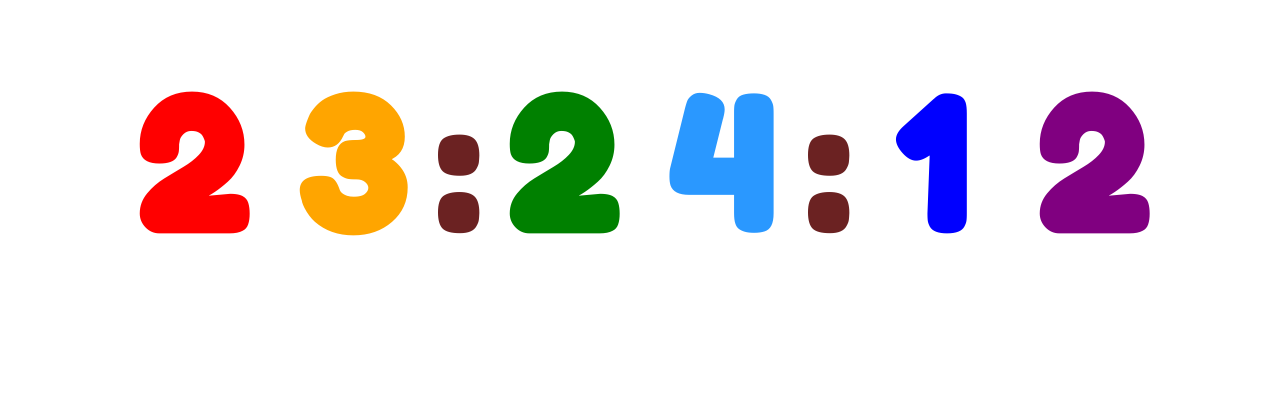
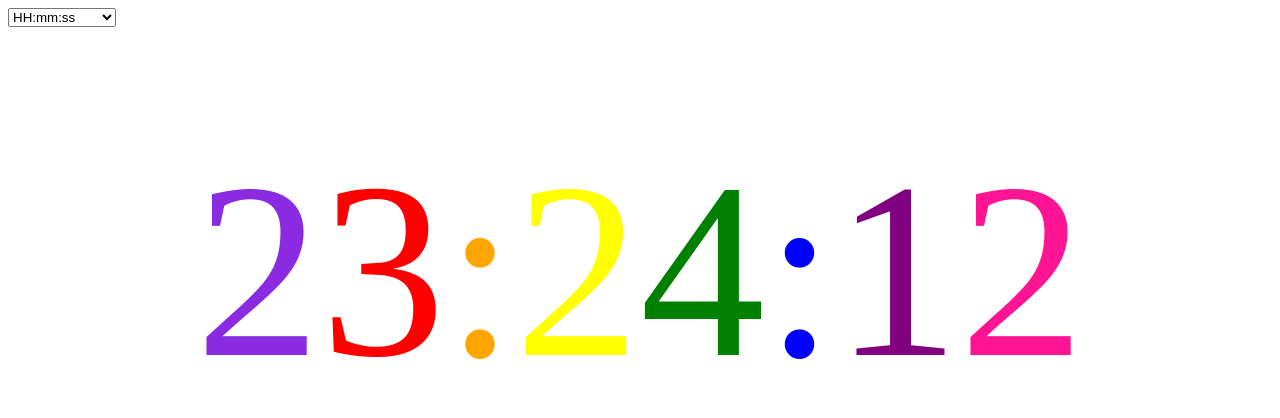
Before and after one commit to Kalistratus/Front-End-Pro_Hillel_Tsobenko, a plain HTML site: page HW15_Watch/index.html in a window 1280 px wide. Drawn offline with Linux system fonts and the light colour scheme.

Commit message:
Fix Clock

```diff
--- a/HW15_Watch/index.html
+++ b/HW15_Watch/index.html
@@ -8,59 +8,24 @@
   <link href="https://fonts.googleapis.com/css2?family=Fredoka+One&display=swap" rel="stylesheet">
 </head>
 <style>
-  body {
-    font-family: 'Fredoka One', cursive;
-    font-size: 180px;
-    font-weight: bold;
-  }
-
-  .container {
+  .clock {
+    padding-top: 100px;
+    font-size: 250px;
     display: flex;
-    padding-top: 50px;
     justify-content: center;
-  }
-
-  .container div {
-    width: 160px;
-    height: 220px;
-    text-align: center;
-  }
-
-  .container .separator {
-    width: 50px;
-  }
-
-  .separator {
-    color: #6b2222;
-  }
-
-  .hour-first {
-    color: red;
-  }
-
-  .hour-second {
-    color: orange;
-  }
-
-  .minute-first {
-    color: green;
-  }
-
-  .minute-second {
-    color: rgb(42, 152, 255);
-  }
-
-  .second-first {
-    color: blue;
-  }
-
-  .second-second {
-    color: purple;
   }
 </style>
 
 <body>
-  <div id="wrapper"></div>
+  <div id="wrapper">
+
+    <select name="clock-format">
+      <option value="format1">HH:mm:ss</option>
+      <option value="format2">HH:mm</option>
+      <option value="format3">HH:mm:ss PM</option>
+    </select>
+
+  </div>
 
   <script src="script.js"></script>
 </body>
--- a/HW15_Watch/script.js
+++ b/HW15_Watch/script.js
@@ -1,118 +1,342 @@
 const wrapper = document.querySelector("#wrapper");
 
+const div = document.createElement("div");
+div.className = "clock";
+wrapper.appendChild(div);
 
-function firstNumberOfHour() {
-  const hoursFirstNumber = document.createElement("div");
-  hoursFirstNumber.className = "hour-first";
+class Clock {
+  constructor() {
+    this.intervalId = null;
+  }
 
-  return hoursFirstNumber;
+  formatDateToString() {
+    throw new Error("Not implemented!");
+  }
+
+  render() {
+    const dateFormatted = this.formatDateToString();
+    const colors = ["blueviolet", "red", "orange", "yellow", "green", "blue", "purple", "deeppink", "lightseagreen", "magenta", "midnightblue", " navy"];
+
+    // Удаление всех дочерних элементов
+    while (div.firstChild) div.removeChild(div.firstChild);
+
+    for (let i = 0; i < dateFormatted.length; i++) {
+      const elem = document.createElement("span");
+      elem.innerText = dateFormatted[i];
+      elem.style.color = colors[i];
+      div.appendChild(elem);
+    }
+  }
+
+  start() {
+    this.intervalId = setInterval(() => this.render(), 1000);
+  }
+
+  stop() {
+    clearInterval(this.intervalId);
+  }
 }
 
-function secondNumberOfHour() {
-  const hoursSecondNumber = document.createElement("div");
-  hoursSecondNumber.className = "hour-second";
+class FormatWithSeconds extends Clock {
+  formatDateToString() {
+    const date = new Date();
 
-  return hoursSecondNumber;
+    let hours = String(date.getHours());
+    let minutes = String(date.getMinutes());
+    let seconds = String(date.getSeconds());
+
+    if (hours < 10) hours = "0" + hours;
+    if (minutes < 10) minutes = "0" + minutes;
+    if (seconds < 10) seconds = "0" + seconds;
+
+    return `${hours}:${minutes}:${seconds}`;
+  }
 }
 
-function firstNumberOfMinute() {
-  const minutesFirstNumber = document.createElement("div");
-  minutesFirstNumber.className = "minute-first";
+class FormatWithoutSeconds extends Clock {
+  formatDateToString() {
+    const date = new Date();
 
-  return minutesFirstNumber;
+    let hours = String(date.getHours());
+    let minutes = String(date.getMinutes());
+
+    if (hours < 10) hours = "0" + hours;
+    if (minutes < 10) minutes = "0" + minutes;
+
+    return `${hours}:${minutes}`;
+  }
 }
 
-function secondNumberOfMinute() {
-  const minutesSecondNumber = document.createElement("div");
-  minutesSecondNumber.className = "minute-second";
+class FormatAmPm extends Clock {
+  formatDateToString() {
+    const date = new Date();
 
-  return minutesSecondNumber;
+    let hours = String(date.getHours());
+    let minutes = String(date.getMinutes());
+    let seconds = String(date.getSeconds());
+
+    if (hours < 10) hours = "0" + hours;
+    if (minutes < 10) minutes = "0" + minutes;
+    if (seconds < 10) seconds = "0" + seconds;
+
+    let amPm = "AM";
+    let hoursAm = hours;
+
+    if (hoursAm > 12) {
+      hoursAm -= 12;
+      amPm = "PM";
+    }
+
+    return `${hoursAm}:${minutes}:${seconds}${amPm}`;
+  }
 }
 
-function firstNumberOfSecond() {
-  const secondsFirstNumber = document.createElement("div");
-  secondsFirstNumber.className = "second-first";
-
-  return secondsFirstNumber;
+// local, short
+function createClock(format) {
+  switch (format) {
+    case "format1":
+      return new FormatWithSeconds();
+    case "format2":
+      return new FormatWithoutSeconds();
+    case "format3":
+      return new FormatAmPm();
+    default:
+      return null;
+  }
 }
 
-function secondNumberOfSecond() {
-  const secondsSecondNumber = document.createElement("div");
-  secondsSecondNumber.className = "second-second";
-
-  return secondsSecondNumber;
-}
-
-// Разделитель
-function separatorNumbers() {
-  const separatorDiv = document.createElement("div");
-  separatorDiv.className = "separator";
-  separatorDiv.innerText = ":";
-
-  return separatorDiv;
+let clock = createClock("format1");
+if (clock !== null) {
+  clock.start();
 }
 
 
-function createWatchContainer() {
-  const watchContainer = document.createElement("div");
-  watchContainer.className = "container";
+const select = document.querySelector("select");
+select.addEventListener("change", (event) => {
+  clock.stop();
 
-  const hour1 = firstNumberOfHour();
-  const hour2 = secondNumberOfHour();
-  const minute1 = firstNumberOfMinute();
-  const minute2 = secondNumberOfMinute();
-  const second1 = firstNumberOfSecond();
-  const second2 = secondNumberOfSecond();
-  const separator1 = separatorNumbers();
-  const separator2 = separatorNumbers();
+  clock = createClock(event.target.value);
+  if (clock !== null) {
+    clock.start();
+  }
 
-  watchContainer.appendChild(hour1);
-  watchContainer.appendChild(hour2);
-  watchContainer.appendChild(separator1);
-  watchContainer.appendChild(minute1);
-  watchContainer.appendChild(minute2);
-  watchContainer.appendChild(separator2);
-  watchContainer.appendChild(second1);
-  watchContainer.appendChild(second2);
-
-  return watchContainer;
-}
+});
 
 
-if (wrapper !== null) {
-  const container = createWatchContainer();
-  wrapper.appendChild(container);
-}
 
 
-const hour1 = document.querySelector(".hour-first");
-const hour2 = document.querySelector(".hour-second");
-const minute1 = document.querySelector(".minute-first");
-const minute2 = document.querySelector(".minute-second");
-const second1 = document.querySelector(".second-first");
-const second2 = document.querySelector(".second-second");
 
 
-function getCurrentTime() {
-  const date = new Date();
 
-  let hours = String(date.getHours());
-  let minutes = String(date.getMinutes());
-  let seconds = String(date.getSeconds());
+// const wrapper = document.querySelector("#wrapper");
 
-  if (hours < 10) hours = "0" + hours;
-  if (minutes < 10) minutes = "0" + minutes;
-  if (seconds < 10) seconds = "0" + seconds;
 
-  // Для вывода времени в консоль достаточно этой функции (getCurrentTime) без последних 6-и строк кода
-  console.log(`${hours}:${minutes}:${seconds}`);
+// function firstNumberOfHour() {
+//   const hoursFirstNumber = document.createElement("div");
+//   hoursFirstNumber.className = "hour-first";
 
-  hour1.innerText = hours[0];
-  hour2.innerText = hours[1];
-  minute1.innerText = minutes[0];
-  minute2.innerText = minutes[1];
-  second1.innerText = seconds[0];
-  second2.innerText = seconds[1];
-}
+//   return hoursFirstNumber;
+// }
 
-setInterval(getCurrentTime, 1000);
+// function secondNumberOfHour() {
+//   const hoursSecondNumber = document.createElement("div");
+//   hoursSecondNumber.className = "hour-second";
+
+//   return hoursSecondNumber;
+// }
+
+// function firstNumberOfMinute() {
+//   const minutesFirstNumber = document.createElement("div");
+//   minutesFirstNumber.className = "minute-first";
+
+//   return minutesFirstNumber;
+// }
+
+// function secondNumberOfMinute() {
+//   const minutesSecondNumber = document.createElement("div");
+//   minutesSecondNumber.className = "minute-second";
+
+//   return minutesSecondNumber;
+// }
+
+// function firstNumberOfSecond() {
+//   const secondsFirstNumber = document.createElement("div");
+//   secondsFirstNumber.className = "second-first";
+
+//   return secondsFirstNumber;
+// }
+
+// function secondNumberOfSecond() {
+//   const secondsSecondNumber = document.createElement("div");
+//   secondsSecondNumber.className = "second-second";
+
+//   return secondsSecondNumber;
+// }
+
+// // Разделитель
+// function separatorNumbers() {
+//   const separatorDiv = document.createElement("div");
+//   separatorDiv.className = "separator";
+//   separatorDiv.innerText = ":";
+
+//   return separatorDiv;
+// }
+
+
+// function createWatchContainer() {
+//   const watchContainer = document.createElement("div");
+//   watchContainer.className = "container";
+
+//   const hour1 = firstNumberOfHour();
+//   const hour2 = secondNumberOfHour();
+//   const minute1 = firstNumberOfMinute();
+//   const minute2 = secondNumberOfMinute();
+//   const second1 = firstNumberOfSecond();
+//   const second2 = secondNumberOfSecond();
+//   const separator1 = separatorNumbers();
+//   const separator2 = separatorNumbers();
+
+//   watchContainer.appendChild(hour1);
+//   watchContainer.appendChild(hour2);
+//   watchContainer.appendChild(separator1);
+//   watchContainer.appendChild(minute1);
+//   watchContainer.appendChild(minute2);
+//   watchContainer.appendChild(separator2);
+//   watchContainer.appendChild(second1);
+//   watchContainer.appendChild(second2);
+
+//   return watchContainer;
+// }
+
+
+// if (wrapper !== null) {
+//   const container = createWatchContainer();
+//   wrapper.appendChild(container);
+// }
+
+
+// const hour1 = document.querySelector(".hour-first");
+// const hour2 = document.querySelector(".hour-second");
+// const minute1 = document.querySelector(".minute-first");
+// const minute2 = document.querySelector(".minute-second");
+// const second1 = document.querySelector(".second-first");
+// const second2 = document.querySelector(".second-second");
+
+
+// function getCurrentTime() {
+//   const date = new Date();
+
+//   let hours = String(date.getHours());
+//   let minutes = String(date.getMinutes());
+//   let seconds = String(date.getSeconds());
+
+//   if (hours < 10) hours = "0" + hours;
+//   if (minutes < 10) minutes = "0" + minutes;
+//   if (seconds < 10) seconds = "0" + seconds;
+
+//   // Для вывода времени в консоль достаточно этой функции (getCurrentTime) без последних 6-и строк кода
+//   console.log(`${hours}:${minutes}:${seconds}`);
+
+//   hour1.innerText = hours[0];
+//   hour2.innerText = hours[1];
+//   minute1.innerText = minutes[0];
+//   minute2.innerText = minutes[1];
+//   second1.innerText = seconds[0];
+//   second2.innerText = seconds[1];
+// }
+
+// setInterval(getCurrentTime, 1000);
+
+
+
+
+
+
+
+
+// const wrapper = document.querySelector("#wrapper");
+// const select = document.querySelector("select");
+// const div = document.createElement("div");
+// wrapper.appendChild(div);
+
+
+// function renderClock(stringClock) {
+//   // for (let i = 0; i < stringClock.length; i++) {
+//   //   const elem = document.createElement("span");
+//   //   elem.innerText = stringClock[i];
+//   //   div.appendChild(elem);
+//   // }
+
+//   div.innerText = stringClock;
+// }
+
+// setInterval(renderClock, 1000);
+
+
+// function formatDate(clockType) {
+//   switch(clockType) {
+//     case "format1": return formatWithoutSeconds();
+//     case "format2": return formatWithSeconds();
+//     case "format3": return formatAmPm();
+//     default: return formatWithoutSeconds();
+//   }
+// }
+
+
+// function formatWithoutSeconds() {
+//   const date = new Date();
+
+//   let hours = String(date.getHours());
+//   let minutes = String(date.getMinutes());
+
+//   if (hours < 10) hours = "0" + hours;
+//   if (minutes < 10) minutes = "0" + minutes;
+
+//   console.log(`${hours}:${minutes}`);
+//   return `${hours}:${minutes}`;
+// }
+
+
+// function formatWithSeconds() {
+//   const date = new Date();
+
+//   let hours = String(date.getHours());
+//   let minutes = String(date.getMinutes());
+//   let seconds = String(date.getSeconds());
+
+//   if (hours < 10) hours = "0" + hours;
+//   if (minutes < 10) minutes = "0" + minutes;
+//   if (seconds < 10) seconds = "0" + seconds;
+
+//   console.log(`${hours}:${minutes}:${seconds}`);
+//   return `${hours}:${minutes}:${seconds}`;
+// }
+
+
+// function formatAmPm() {
+//   const date = new Date();
+
+//   let hours = String(date.getHours());
+//   let minutes = String(date.getMinutes());
+//   let seconds = String(date.getSeconds());
+
+//   if (hours < 10) hours = "0" + hours;
+//   if (minutes < 10) minutes = "0" + minutes;
+//   if (seconds < 10) seconds = "0" + seconds;
+
+//   let amPm = "AM";
+//   let hoursAm = hours;
+
+//   if (hoursAm > 12) {
+//     hoursAm -= 12;
+//     amPm = "PM";
+//   }
+
+//   console.log(`${hoursAm}:${minutes}:${seconds}${amPm}`);
+//   return `${hoursAm}:${minutes}:${seconds}${amPm}`;
+// }
+
+
+// select.addEventListener("change", (event) => {
+//   renderClock(formatDate(event.target.value));
+// });
```
